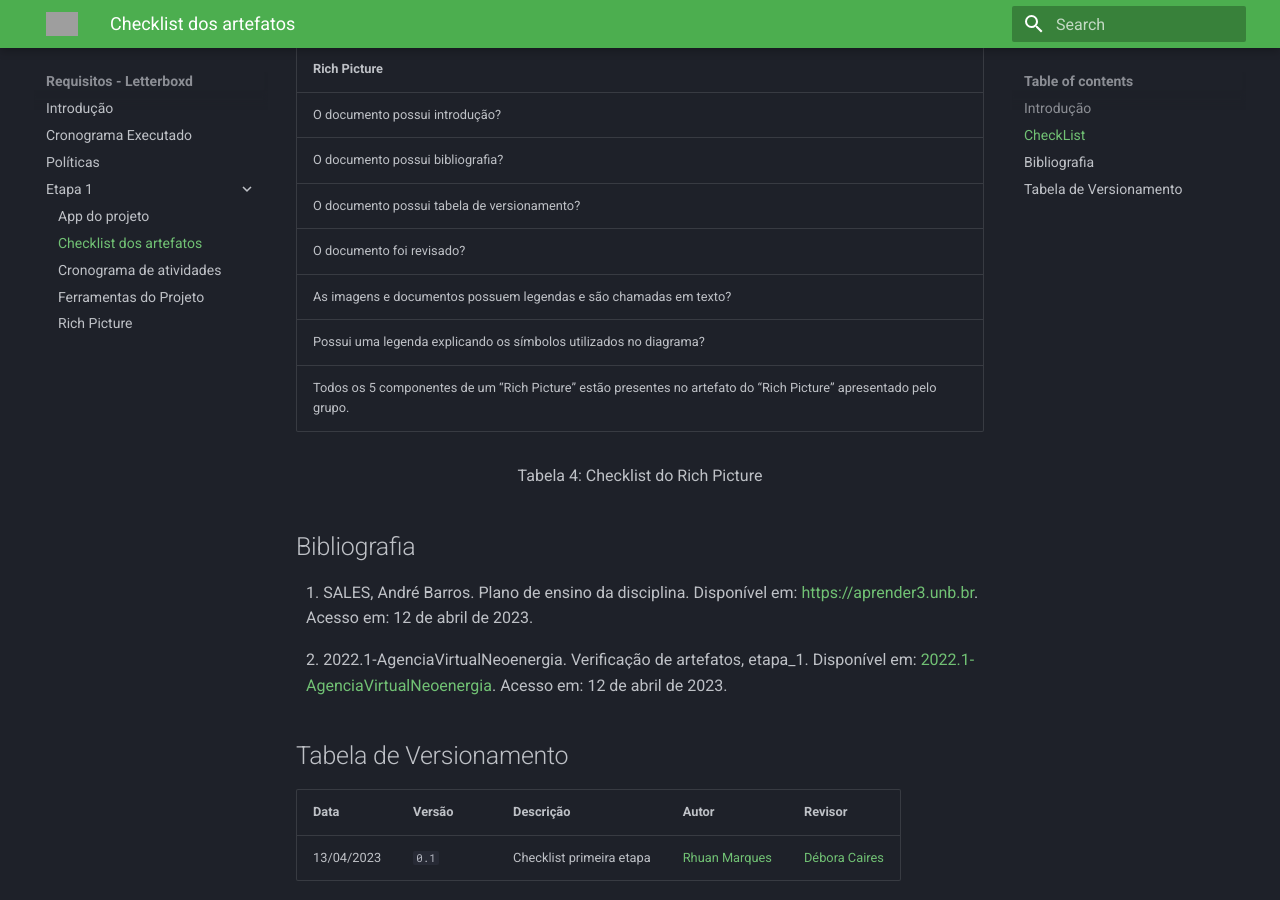
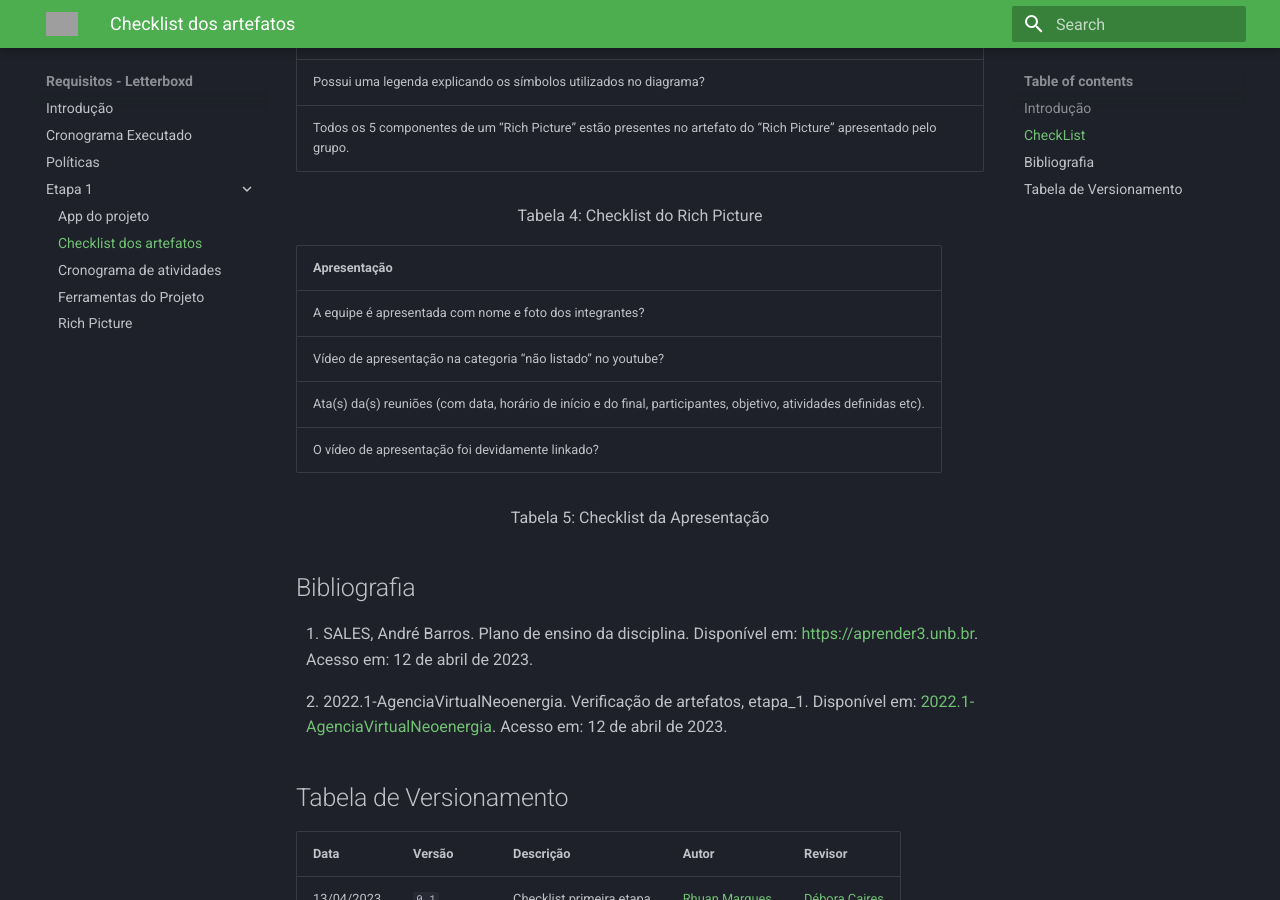
Before and after one commit to Requisitos-de-Software/2023.1-Letterboxd, an MkDocs documentation site: the page built from docs/Etapa 1/checklist.md, in a window 1280 px wide and 900 px high, scrolled down 1966 px. Built offline with MkDocs 1.6.1 and Material for MkDocs 9.7.7, drawn with Linux system fonts in a browser that asks for light colours; some of the changed text lies outside the part shown; grey boxes are pictures that could not be loaded.

Commit message:
Legendando a tabela 5

```diff
--- a/docs/Etapa 1/checklist.md
+++ b/docs/Etapa 1/checklist.md
@@ -72,6 +65,17 @@ Esse artefato tem como finalidade padronizar as estregas de artefatos do grupo,
 <p>Tabela 4: Checklist do Rich Picture</p>
 </div>
 
+| Apresentação |
+| ------------ |
+| A equipe é apresentada com nome e foto dos integrantes? |
+| Vídeo de apresentação na categoria “não listado” no youtube? |
+| Ata(s) da(s) reuniões (com data, horário de início e do final, participantes, objetivo, atividades definidas etc).|
+| O vídeo de apresentação foi devidamente linkado? |
+
+<div style="text-align: center">
+<p>Tabela 5: Checklist da Apresentação</p>
+</div>
+
 ## Bibliografia
 
  <p><ul>1. SALES, André Barros. Plano de ensino da disciplina. Disponível em: <a href="https://aprender3.unb.br">https://aprender3.unb.br</a>. Acesso em: 12 de abril de 2023.</ul></p>
```
Also changed, not shown: other parts of docs/Etapa 1/checklist.md (+0 -7 lines).
